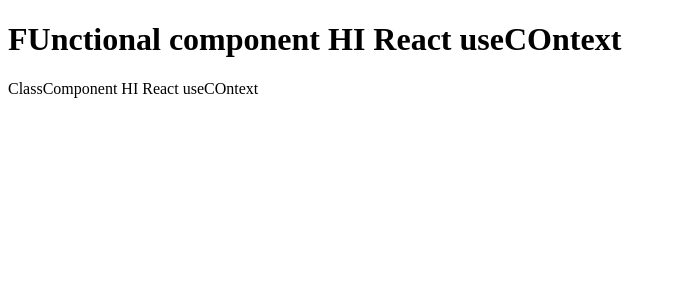
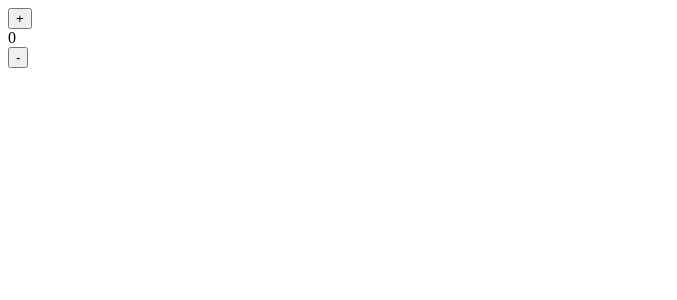
Before and after one commit to AkshayChavhan/react-hooks, a React (Create React App) app: page / in a window 1280 px wide. Shown: the top 300 px of the page, without its empty margins (0-677 px from the left). Built offline with nearby package versions, Linux system fonts and the light colour scheme.

Commit message:
Usereducer sample code

```diff
--- a/src/App.js
+++ b/src/App.js
@@ -2,6 +2,7 @@
 import ContextSample from './Hook/useContex/ContextSample';
 import UseEffectComponentSample from "./Hook/useEffect/useEffectComponentSample";
 import UseMemoHookSample from './Hook/useMemo/UseMemoHookSample';
+import UseReducerSampleCode from './Hook/useReducer/UseReducerSampleCode';
 import UseRefHookSample from './Hook/useRef/UseRefHookSample';
 
 
@@ -13,7 +14,8 @@
       {/* <UseEffectComponentSample /> */}
       {/* <UseMemoHookSample /> */}
       {/* <UseRefHookSample /> */}
-      <ContextSample />
+      {/* <ContextSample /> */}
+      <UseReducerSampleCode />
     </div>
   );
 }
--- /dev/null
+++ b/src/Hook/useReducer/UseReducerSampleCode.js
@@ -0,0 +1,42 @@
+import { useReducer } from "react";
+
+const reducer = (state, action) => {
+    console.log("state ,action" ,state ,action);
+    switch (action) {
+        case 'increament':
+            return {count : state.count + 1}
+        case 'decreament':
+            return { count : state.count - 1}
+        default:
+            return state
+    }
+}
+
+
+const UseReducerSampleCode = () => {
+
+    const initialState = {
+        count: 0
+    }
+
+    const [state, dispatch] = useReducer(reducer, initialState);
+
+
+    const handlePlusClick = () => {
+        dispatch("increament")
+    }
+
+    const handleMinusClick = () => {
+        dispatch("decreament")
+    }
+
+    return (
+        <>
+            <button onClick={handlePlusClick}>+</button>
+            <div>{state.count}</div>
+            <button onClick={handleMinusClick}>-</button>
+        </>
+    )
+}
+
+export default UseReducerSampleCode;
```
